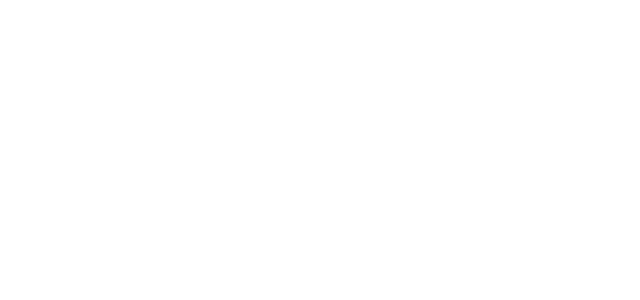
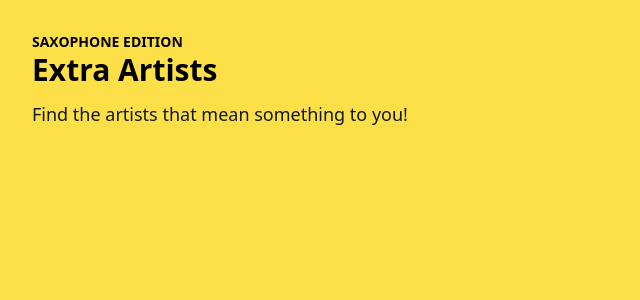
Before and after one commit to tom-ai/extra-artists2, a Next.js app: page / in a window 1280 px wide. Shown: the top 300 px of the page, without its empty margins (0-640 px from the left). Built offline with nearby package versions, Linux system fonts and the light colour scheme.

Commit message:
add simple header component

```diff
--- /dev/null
+++ b/components/Header.jsx
@@ -0,0 +1,13 @@
+const Header = () => {
+  return (
+      <div>
+        <h3 className="text-sm font-bold uppercase">Saxophone Edition</h3>
+        <h1 className="mb-3 text-3xl font-bold text-black">Extra Artists</h1>
+        <p className="text-lg text-gray-900">
+          Find the artists that mean something to you!
+        </p>
+      </div>
+  );
+};
+
+export default Header;
--- a/pages/index.js
+++ b/pages/index.js
@@ -1,4 +1,5 @@
 import Head from 'next/head';
+import Header from '../components/Header';
 
 export default function Home() {
   return (
@@ -8,6 +9,11 @@
         <meta name="description" content="Find the extra artists" />
         <link rel="icon" href="/favicon.ico" />
       </Head>
+      <section className="min-h-screen bg-yellow-300">
+        <div className="container mx-auto p-8">
+          <Header />
+        </div>
+      </section>
 
       <footer></footer>
     </div>
```
